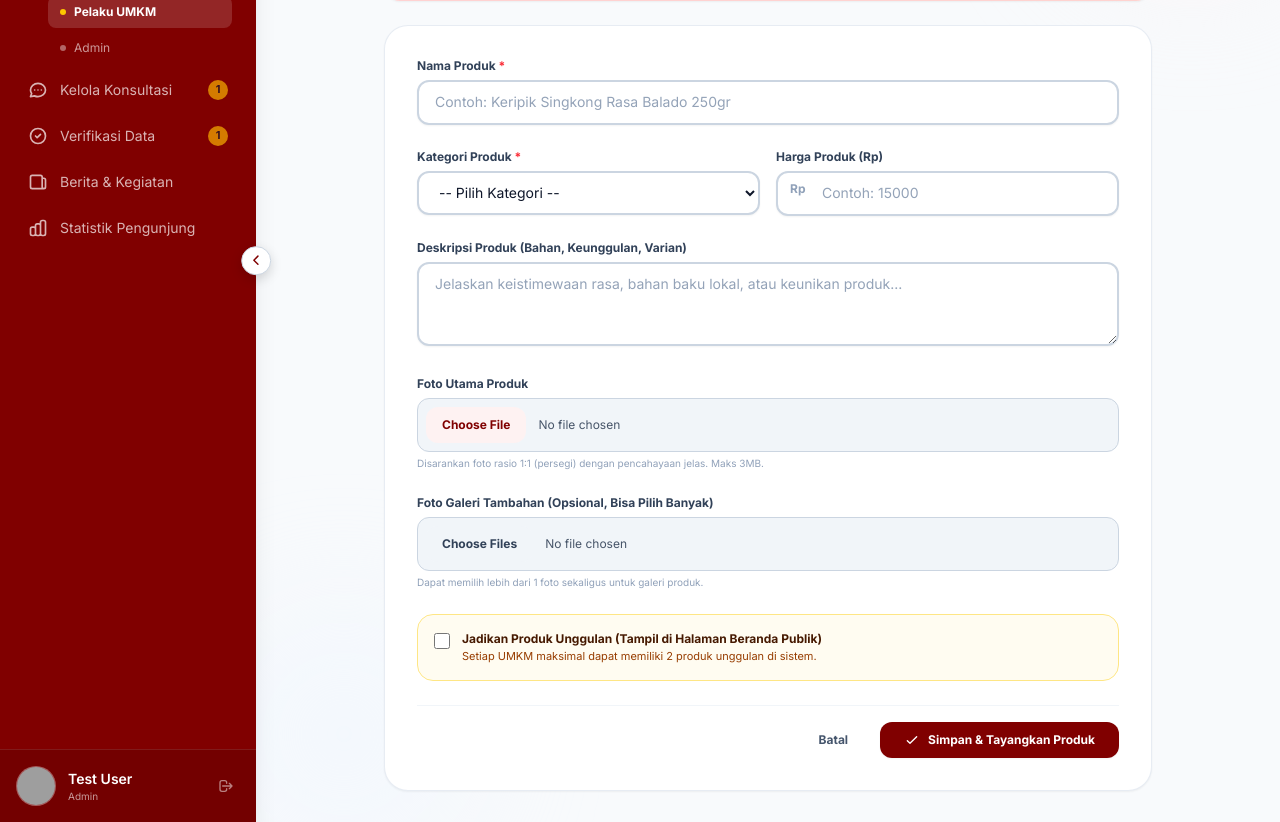
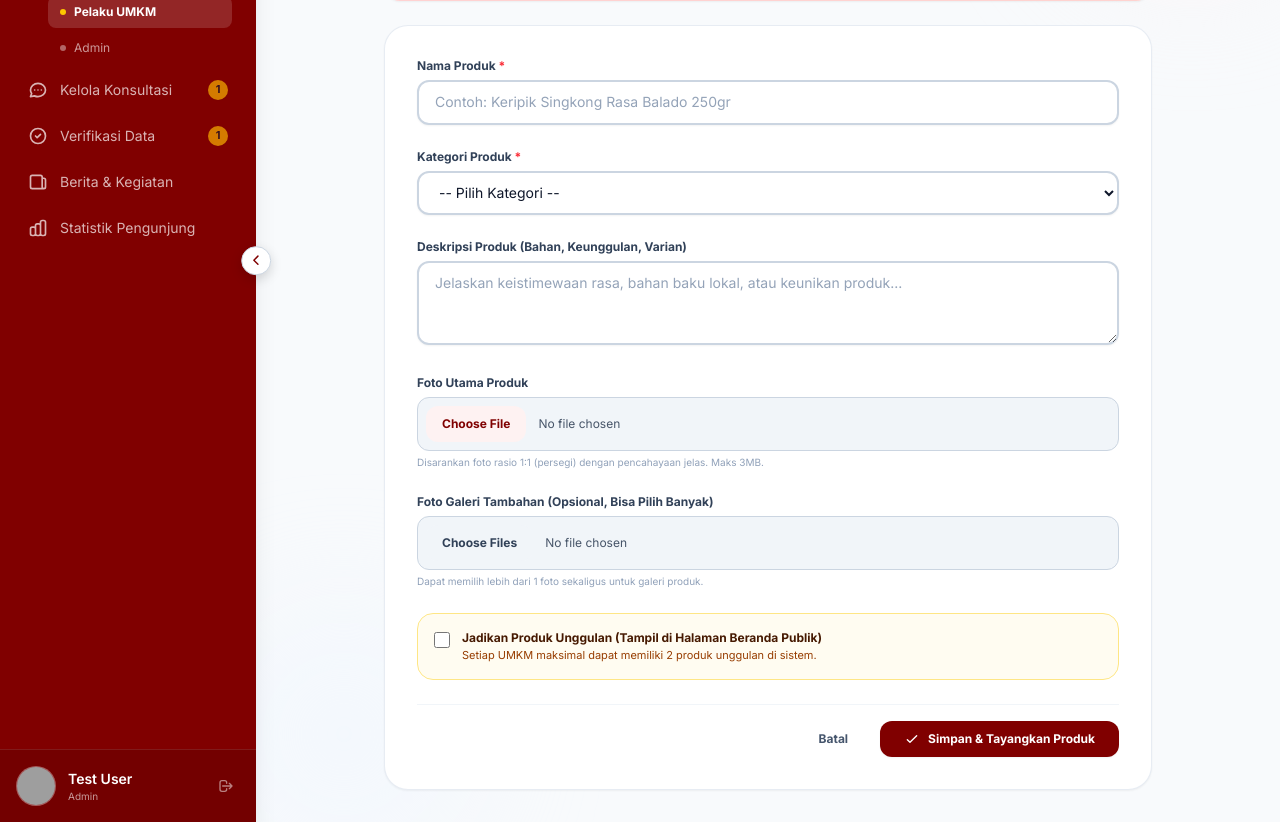
Before and after one commit to da1892/pojok_umkm, a Laravel app: page /admin/users/1/produk/tambah in a window 1280 px wide. Shown: the part 301-1123 px from the top of the page. Run offline with Laravel 12, Linux system fonts and the light colour scheme; a user stored in the database is signed in; data comes from the database, SQL or seed files in the repository; tables that the repository leaves empty hold one stand-in row (values such as "Sample post"); style sheets or scripts are compiled from the project's sources; parts of the project's set-up code (start-up, migrations or seed data) failed here and were passed over; some libraries are stand-ins or nearby versions; grey boxes are pictures that could not be loaded.

Commit message:
feat: hapus input harga produk dari form tambah produk dan hapus tampilan harga di beranda

```diff
--- a/app/Http/Controllers/Admin/AdminController.php
+++ b/app/Http/Controllers/Admin/AdminController.php
@@ -1621,7 +1621,7 @@ class AdminController extends Controller
             'umkm_profile_id' => $umkm->id,
             'name' => trim($request->name),
             'category' => trim($request->category),
-            'price' => $request->filled('price') ? (float)$request->price : 0,
+            'price' => $request->filled('price') ? (float)$request->price : null,
             'description' => $request->description ? trim($request->description) : trim($request->name),
             'image_path' => $imagePath,
             'status' => 'verified',
--- a/resources/views/admin/users/create_product.blade.php
+++ b/resources/views/admin/users/create_product.blade.php
@@ -59,8 +59,7 @@
                 @error('name')<p class="text-[11px] text-red-600 mt-1 font-semibold">{{ $message }}</p>@enderror
             </div>
 
-            <!-- Kategori & Harga -->
-            <div class="grid grid-cols-1 sm:grid-cols-2 gap-4">
+            <!-- Kategori Produk -->
             <div>
                 <label class="block text-xs font-bold text-slate-700 mb-1.5">Kategori Produk <span class="text-red-500">*</span></label>
                 <select name="category" required class="w-full px-4 py-2.5 bg-slate-50 border border-slate-300 rounded-xl text-xs sm:text-sm text-slate-900 focus:bg-white focus:ring-2 focus:ring-red-500/20 focus:border-[#800000] outline-none cursor-pointer">
@@ -70,16 +69,6 @@
                     @endforeach
                 </select>
                 @error('category')<p class="text-[11px] text-red-600 mt-1 font-semibold">{{ $message }}</p>@enderror
-                </div>
-
-                <div>
-                    <label class="block text-xs font-bold text-slate-700 mb-1.5">Harga Produk (Rp)</label>
-                    <div class="relative">
-                        <span class="absolute left-3.5 top-2.5 text-xs font-bold text-slate-400">Rp</span>
-                        <input type="number" name="price" value="{{ old('price') }}" min="0" step="500" placeholder="Contoh: 15000" class="w-full pl-10 pr-4 py-2.5 bg-slate-50 border border-slate-300 rounded-xl text-xs sm:text-sm text-slate-900 placeholder:text-slate-400 focus:bg-white focus:ring-2 focus:ring-red-500/20 focus:border-[#800000] outline-none transition-all">
-                    </div>
-                    @error('price')<p class="text-[11px] text-red-600 mt-1 font-semibold">{{ $message }}</p>@enderror
-                </div>
             </div>
 
             <!-- Deskripsi Produk -->
--- a/resources/views/user/welcome.blade.php
+++ b/resources/views/user/welcome.blade.php
@@ -1485,7 +1485,6 @@
                         </div>
                         <div class="absolute bottom-2 left-2.5 right-2.5 text-white">
                             <h4 class="font-extrabold text-sm leading-tight text-white line-clamp-1 drop-shadow-sm">${item.name}</h4>
-                            <p class="text-xs text-amber-300 drop-shadow-xs font-black mt-0.5">${item.price}</p>
                         </div>
                     </div>
                     <div class="p-3 bg-white space-y-2">
@@ -1555,7 +1554,6 @@
                                 <h4 class="text-xs font-bold text-slate-900 truncate group-hover:text-[#800000] transition-colors">${item.name}</h4>
                             </div>
                             <div class="flex items-center gap-1.5 mt-0.5">
-                                <span class="text-xs font-black text-[#800000]">${item.price}</span>
                                 <span class="text-[9px] px-1.5 py-0.2 rounded font-bold bg-amber-50 text-amber-800 border border-amber-200">${item.category}</span>
                             </div>
                             <p class="text-[10px] text-slate-500 truncate mt-1 flex items-center gap-1">
```
Also changed, not shown: 3 other files. Lines whose indentation alone changed are shown as unchanged.
